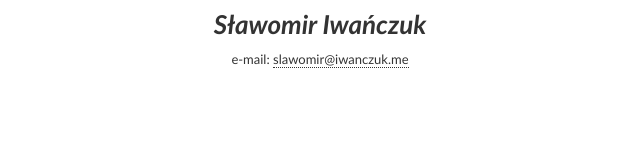
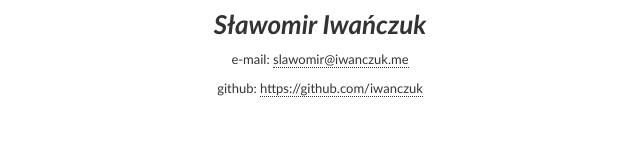
Before and after one commit to iwanczuk/iwanczuk.github.io, a plain HTML site: page index.html in a window 1280 px wide. Shown: the whole page, without its empty margins (320-960 px from the left). Drawn offline with Linux system fonts and the light colour scheme.

Commit message:
Updated about page

```diff
--- a/index.html
+++ b/index.html
@@ -14,5 +14,6 @@
 <body>
 <h1>Sławomir Iwańczuk</h1>
 <p>e-mail: <a href="mailto:&#x73;&#x6C;&#x61;&#x77;&#x6F;&#x6D;&#x69;&#x72;&#x40;&#x69;&#x77;&#x61;&#x6E;&#x63;&#x7A;&#x75;&#x6B;&#x2E;&#x6D;&#x65;">&#x73;&#x6C;&#x61;&#x77;&#x6F;&#x6D;&#x69;&#x72;&#x40;&#x69;&#x77;&#x61;&#x6E;&#x63;&#x7A;&#x75;&#x6B;&#x2E;&#x6D;&#x65;</a></p>
+<p>github: <a href="https://github.com/iwanczuk">https://github.com/iwanczuk</a></p>
 </body>
 </html>
```
